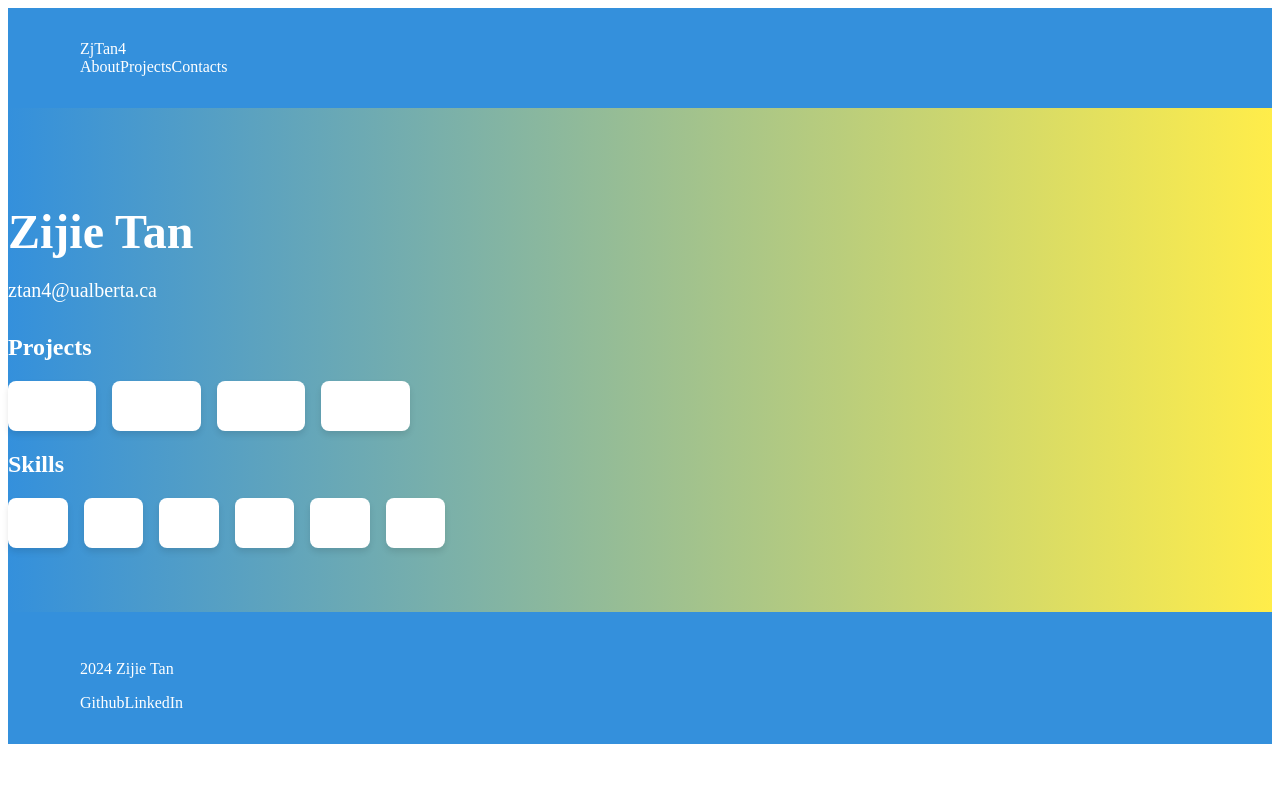
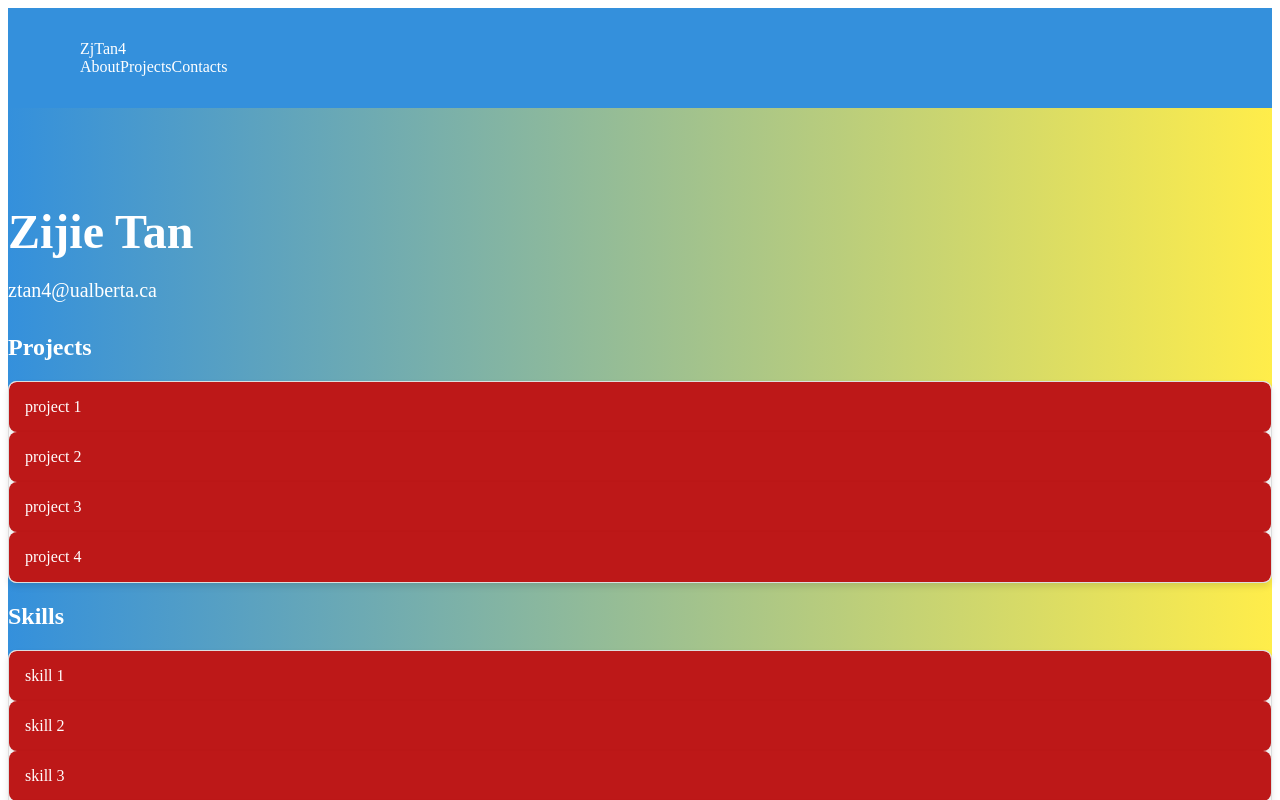
Before and after one commit to ZjTan4/ZjTan4.github.io, a React app: page / in a window 1280 px wide. Shown: the top 800 px of the page. Built offline with nearby package versions, Linux system fonts and the light colour scheme.

Commit message:
dotted line between cards

```diff
--- a/src/assets/styles/components.css
+++ b/src/assets/styles/components.css
@@ -17,16 +17,21 @@
     text-decoration: underline;
 }
 
-/* Project Cards */
-.project-card {
-    background: white;
-    border: 1px solid #ddd;
+.floating-card {
+    position: relative;
+    background-color: rgb(189, 24, 24);
     border-radius: 8px;
     box-shadow: 0 4px 6px rgba(0, 0, 0, 0.1);
-    overflow: hidden;
-    transition: transform 0.3s ease;
+    padding: 1rem;
+    cursor: pointer;
+    transition: transform 0.2s, box-shadow 0.2s;
 }
 
-.project-card:hover {
-    transform: translateY(-5px);
+.floating-card:hover {
+    transform: translateY(-4px);
+    box-shadow: 0 6px 12px rgba(0, 0, 0, 0.15);
 }
+
+.floating-card.hovered {
+    background-color: var(--highlight-color);
+}
--- a/src/assets/styles/global.css
+++ b/src/assets/styles/global.css
@@ -3,6 +3,7 @@
     --secondary-color: #ffed4a;
     --background-color: #f8fafc;
     --text-color: #333;
+    --highlight-color: rgb(61, 138, 214);
     --font-family: 'Inter', sans-serif;
 }
 
--- a/src/assets/styles/layout.css
+++ b/src/assets/styles/layout.css
@@ -16,38 +16,41 @@
     margin-bottom: 2rem;
 }
 
-.card-container {
-    display: flex;
-    gap: 1rem;
-    flex-wrap: wrap;
+/* Project Cards */
+.project-cards {
+    background: white;
+    border: 1px solid #ddd;
+    border-radius: 8px;
+    box-shadow: 0 4px 6px rgba(0, 0, 0, 0.1);
+    overflow: hidden;
+    transition: transform 0.3s ease;
 }
 
-.floating-card {
-    position: relative;
-    background-color: white;
+.project-cards:hover {
+    transform: translateY(-5px);
+}
+
+/* Skill Cards */
+.skill-cards {
+    background: white;
+    border: 1px solid #ddd;
     border-radius: 8px;
     box-shadow: 0 4px 6px rgba(0, 0, 0, 0.1);
-    padding: 1rem;
-    cursor: pointer;
-    transition: transform 0.2s, box-shadow 0.2s;
+    overflow: hidden;
+    transition: transform 0.3s ease;
 }
 
-.floating-card:hover {
-    transform: translateY(-4px);
-    box-shadow: 0 6px 12px rgba(0, 0, 0, 0.15);
+.skill-cards:hover {
+    transform: translateY(-5px);
 }
 
-.floating-card.hovered {
-    background-color: var(--highlight-color);
+/* connecting lines */
+.svg-lines {
+    position: absolute;
+    top: 0;
+    left: 0;
+    width: 100%;
+    height: 100%;
+    pointer-events: none;
+    /* Prevent interfering with card hover */
 }
-
-.connected-line {
-    position: absolute;
-    border-top: 1px dashed var(--secondary-color);
-    pointer-events: none;
-}
-
-.connected-line.active {
-    opacity: 1;
-    transition: opacity 0.3s;
-}
--- a/src/components/Card.tsx
+++ b/src/components/Card.tsx
@@ -5,15 +5,18 @@ import "@assets/styles/components.css";
 interface CardProps {
     title: string;
     onHover?: () => void;
+    onHoverEnd?: () => void;
+    onCardRef?: (node: HTMLElement | null) => void
     isHovered?: boolean;
 }
 
-const Card: React.FC<CardProps> = ({title, onHover, isHovered}) => {
+const Card: React.FC<CardProps> = ({title, onHover, onHoverEnd, onCardRef, isHovered}) => {
     return (
         <div
           className={`floating-card ${isHovered ? "hovered" : ""}`}
+          ref={onCardRef}
           onMouseEnter={onHover}
-          onMouseLeave={() => onHover && onHover()}
+          onMouseLeave={onHoverEnd}
         >
             {title}
         </div>
--- a/src/pages/Home.tsx
+++ b/src/pages/Home.tsx
@@ -1,10 +1,12 @@
-import React, { useState } from "react";
+import React, { useState, useEffect, useRef } from "react";
 
 import "@assets/styles/layout.css"
 import Card from "@components/Card";
 
 const Home: React.FC = () => {
     const [hoveredItems, setHoveredItems] = useState<string[]>([]);
+    const svgRef = useRef<SVGSVGElement>(null); // drawing connecting lines
+    const itemRefs = useRef<Record<string, HTMLElement | null>>({}); // reference of project/skill cards
 
     // TODO: dummy values for testing
     // defines the projects/skills and their corresponding relationship
@@ -30,6 +32,49 @@ const Home: React.FC = () => {
         setHoveredItems([item, ...relatedSkills, ...relatedProjects]);
     }
     const isHovered = (item: string) => hoveredItems.includes(item);
+    const drawLines = () => {
+        // draw lines with svg
+        const svg = svgRef.current;
+        if(!svg) return;
+        svg.innerHTML = ""; // clear svg
+
+        const drawLineBetweenCards = (from: HTMLElement | null, to: HTMLElement | null) => {
+            if (!from || !to) return;
+            const fromRect = from.getBoundingClientRect();
+            const toRect = to.getBoundingClientRect();
+            // fetch coordinates
+            const fromX = fromRect.left + fromRect.width / 2;
+            const fromY = fromRect.top + fromRect.height / 2;
+            const toX = toRect.left + toRect.width / 2;
+            const toY = toRect.top + fromRect.height / 2;
+
+            // create line
+            const line = document.createElementNS("http://www.w3.org/2000/svg", "line");
+            line.setAttribute("x1", fromX.toString());
+            line.setAttribute("y1", fromY.toString());
+            line.setAttribute("x2", toX.toString());
+            line.setAttribute("y2", toY.toString());
+            line.setAttribute("stroke", "black");
+            line.setAttribute("stroke-dasharray", "4");
+            line.setAttribute("stroke-width", "1");
+            svg.appendChild(line);
+        }
+        if(hoveredItems.length > 1) {
+            const [fromItem, ...toItems] = hoveredItems;
+            toItems.forEach((toItem) => {
+                const fromCard = itemRefs.current[fromItem];
+                const toCard = itemRefs.current[toItem];
+                drawLineBetweenCards(fromCard, toCard);
+            });
+        }
+    }
+
+    useEffect(() => {
+        drawLines();
+        return () => {
+            if(svgRef.current) svgRef.current.innerHTML = "";
+        };
+    }, [hoveredItems]);
 
     return (
         <div className="hero">
@@ -41,12 +86,14 @@ const Home: React.FC = () => {
                 {/* projects section */}
                 <div className="projects">
                     <h2>Projects</h2>
-                    <div className="card-container">
+                    <div className="project-cards">
                         {projects.map((project) => (
                             <Card
                                 key={project}
                                 title={project}
                                 onHover={() => handleHover(project)}
+                                onHoverEnd={() => setHoveredItems([])}
+                                onCardRef={(el) => (itemRefs.current[project] = el)}
                                 isHovered={isHovered(project)}
                             />
                         ))}
@@ -55,12 +102,14 @@ const Home: React.FC = () => {
                 {/* skills section */}
                 <div className="skills">
                     <h2>Skills</h2>
-                    <div className="card-container">
+                    <div className="skill-cards">
                         {skills.map((skill) => (
                             <Card
                                 key={skill}
-                                title="skill"
+                                title={skill}
                                 onHover={() => handleHover(skill)}
+                                onHoverEnd={() => setHoveredItems([])}
+                                onCardRef={(el) => (itemRefs.current[skill] = el)}
                                 isHovered={isHovered(skill)}
                             />
                         ))}
@@ -69,14 +118,7 @@ const Home: React.FC = () => {
             </section>
 
             {/* render dotted lines to connect project and skills */}
-            <div className="connections">
-                {hoveredItems.map((item, index) => (
-                    <div
-                        key={index}
-                        className={`connected-line ${isHovered(item) ? "active" : ""}`}
-                    ></div>
-                ))}
-            </div>
+            <svg ref={svgRef} className="svg-lines" />
         </div>
     )
 };
```
